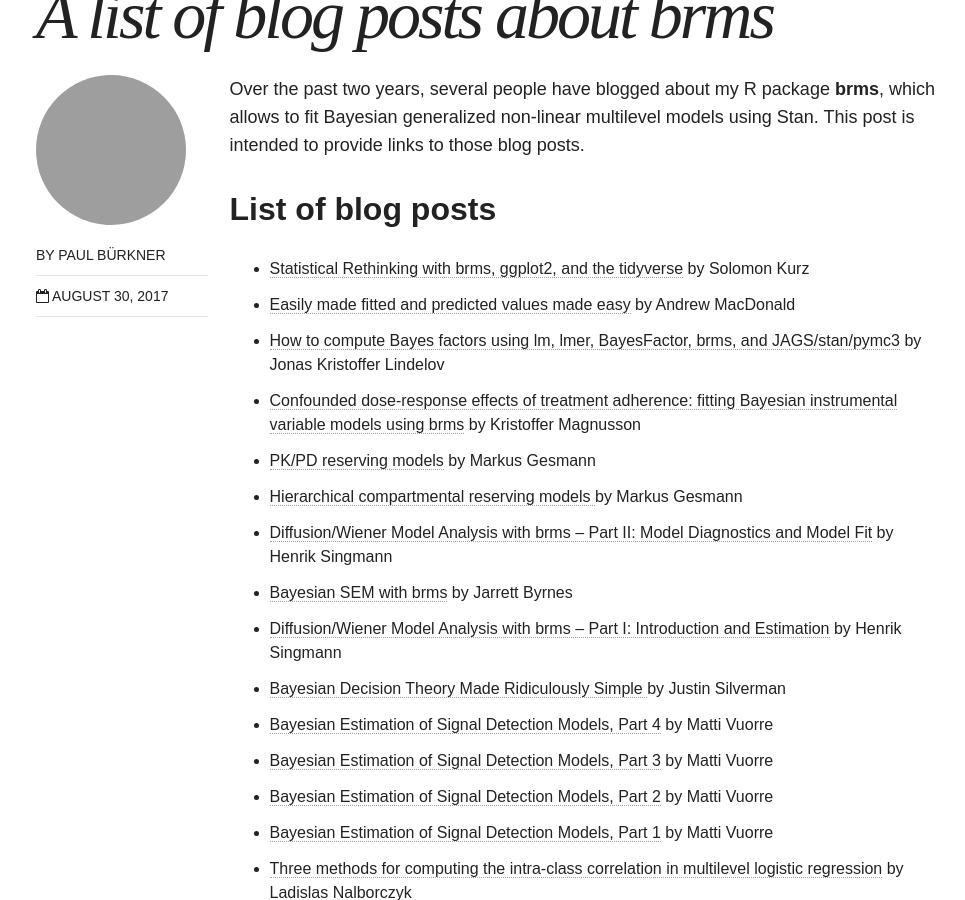
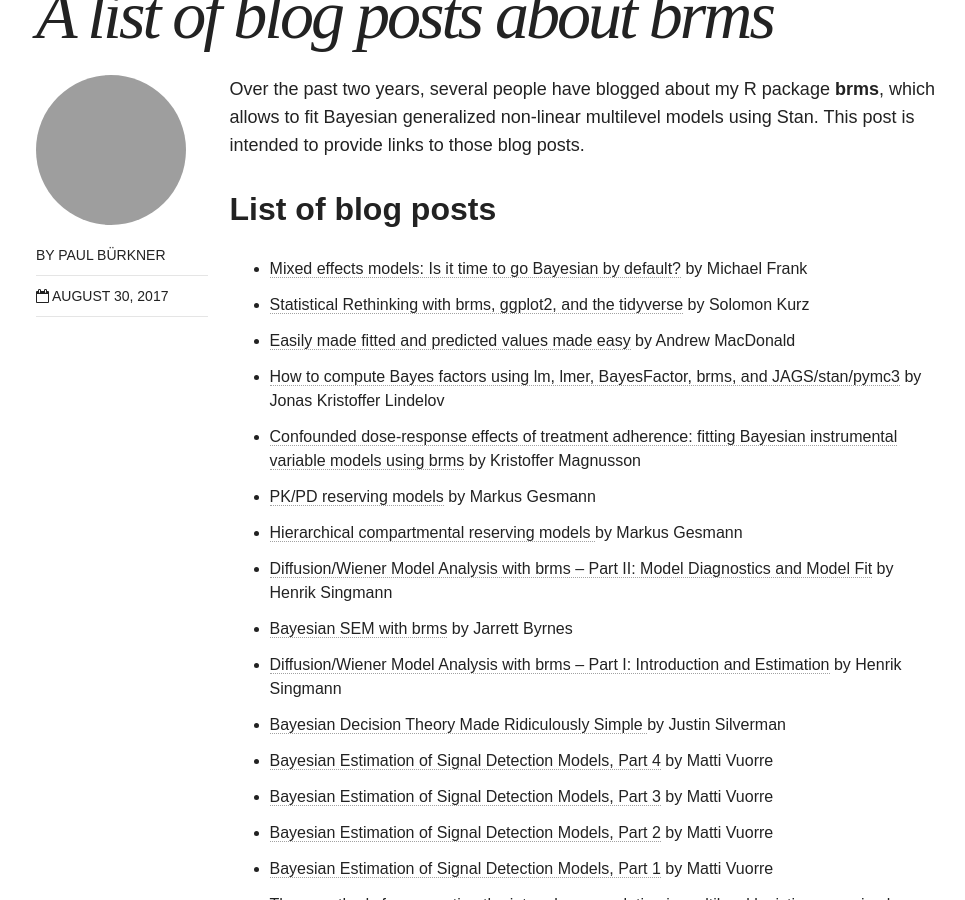
Before and after one commit to paul-buerkner/paul-buerkner.github.io, a Jekyll site: the page built from _posts/blog/2017-08-30-old-brms-blogposts.md, in a window 1280 px wide and 900 px high, scrolled down 497 px. Shown: the whole window, without its empty margins (150-1115 px from the left). Built offline with Jekyll 4.4.1, drawn with Linux system fonts in a browser that asks for light colours; nearby versions of some CDN libraries.

Commit message:
mention new blog post

```diff
--- a/_posts/blog/2017-08-30-old-brms-blogposts.md
+++ b/_posts/blog/2017-08-30-old-brms-blogposts.md
@@ -13,6 +13,7 @@ Over the past two years, several people have blogged about my R package **brms**
 
 ## List of blog posts
 
+- [Mixed effects models: Is it time to go Bayesian by default?](http://babieslearninglanguage.blogspot.de/2018/02/mixed-effects-models-is-it-time-to-go.html) by Michael Frank
 - [Statistical Rethinking with brms, ggplot2, and the tidyverse](https://osf.io/97t6w/) by Solomon Kurz
 - [Easily made fitted and predicted values made easy](http://thestudyofthehousehold.com/post/easily-made-fitted-and-predicted-values-made-easy/) by Andrew MacDonald
 - [How to compute Bayes factors using lm, lmer, BayesFactor, brms, and JAGS/stan/pymc3](https://rpubs.com/lindeloev/bayes_factors) by Jonas Kristoffer Lindelov
```
